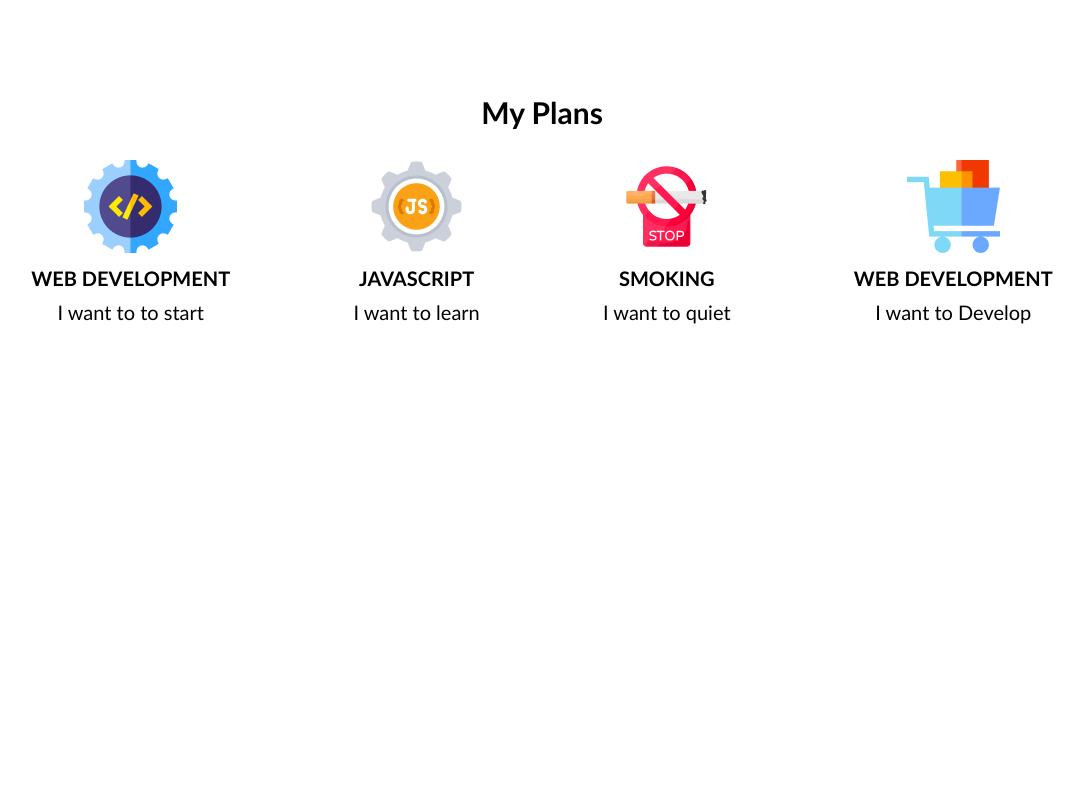
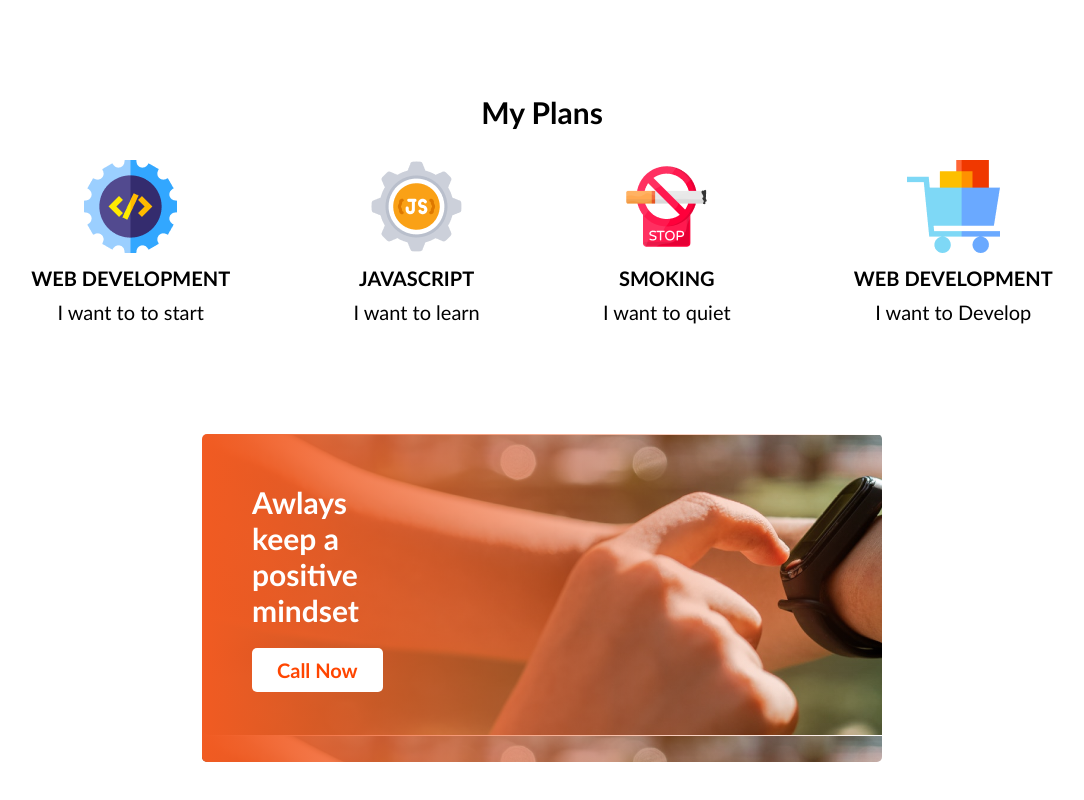
Before and after one commit to sazzadsadman/assignment1, a plain HTML site: page index.html in a window 1280 px wide. Shown: the part 1506-2306 px from the top of the page, without its empty margins (98-1182 px from the left). Before the commit the page ends 1890 px from the top, so only its background shows below. Drawn offline with Linux system fonts and the light colour scheme.

Commit message:
gradiant added

```diff
--- a/index.html
+++ b/index.html
@@ -54,8 +54,14 @@
                     <h5>WEB DEVELOPMENT</h5>
                     <p>I want to Develop</p>
             </div>
+        </div>
+    </section>
+    <section class="section-three">
+        <div class="gradiant">
+            <h3 class="section-title">Awlays keep a positive mindset</h3>
+            <button class="btn2">Call Now</button>
+        </div>
 
-        </div>
 
     </section>
 
--- a/style.css
+++ b/style.css
@@ -84,3 +84,31 @@ li{
     font-weight: 700;
     padding-top: 10px ;
 }
+/* section three styles */
+.section-three{
+    background: url(images/watch.png) ;
+    margin: 50px 300px;
+    text-align: left;
+    border-radius: 5px;
+}
+.gradiant{
+    border-radius: 5px;
+    padding: 50px 0px 50px 50px;
+    background: linear-gradient(90deg, #F15B22 0%, rgba(241, 91, 34, 0) 100%);
+}
+.section-three .section-title{
+    color: white;
+    padding-right: 500px;
+}
+.btn2 {
+    margin: 20px 0;
+    border-style: none;
+    padding: 10px 25px;
+    background: white;
+    font-size: 20px;
+    font-weight: 600;
+    color: orangered;
+    border-radius: 5px;
+    /* border-style: solid ; */
+    /* border-color: orangered; */
+}
```
